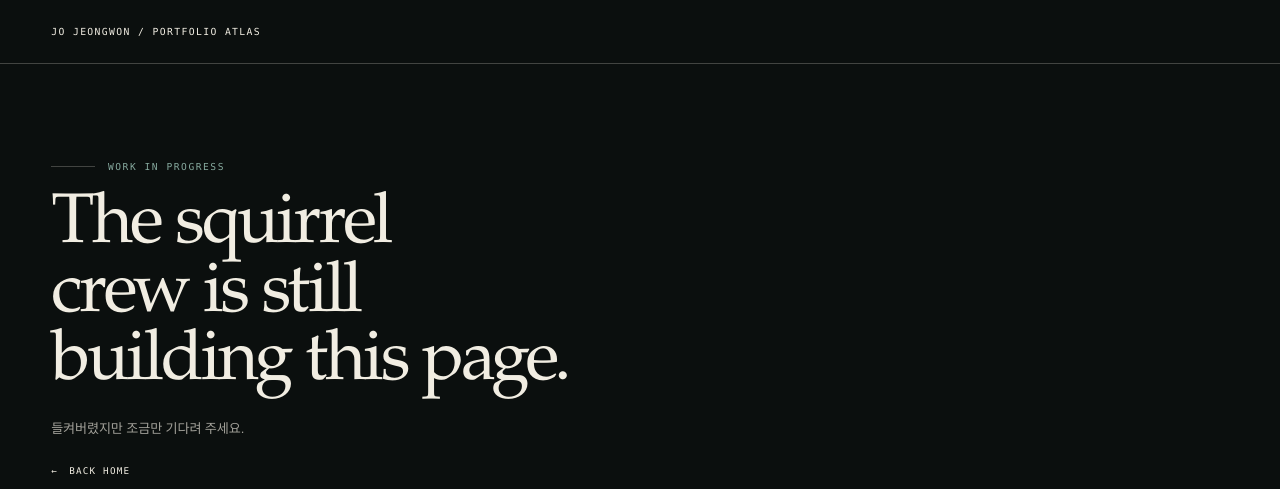
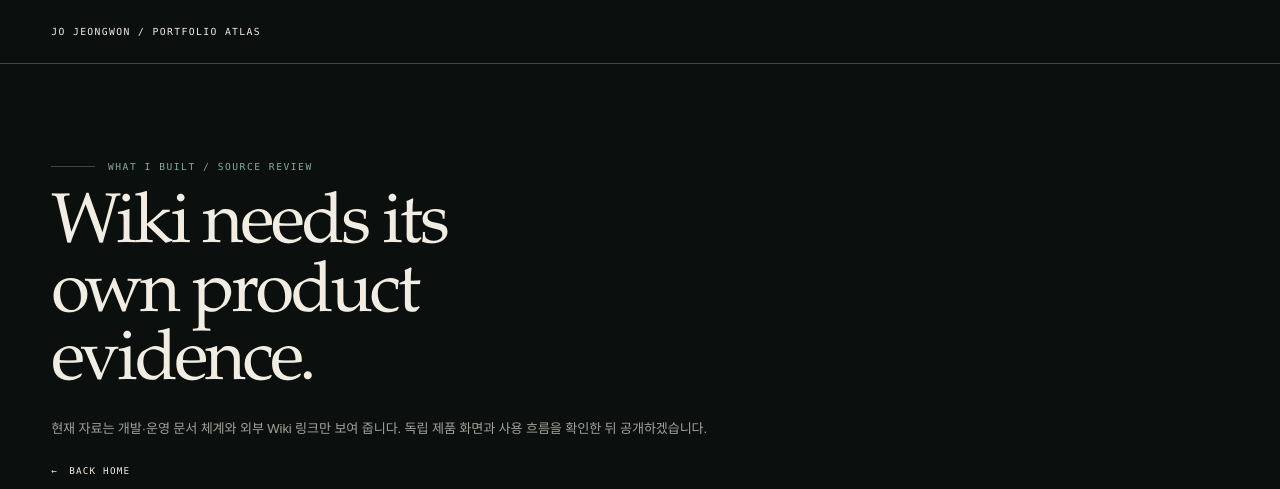
Before and after one commit to 2rlo/portfolio-atlas, a React (Vite) app: page /what/wiki in a window 1280 px wide. Shown: the top 489 px of the page. Built offline with nearby package versions, Linux system fonts and the light colour scheme.

Commit message:
feat(wiki): add source-needed route state

```diff
--- a/src/app/router.tsx
+++ b/src/app/router.tsx
@@ -16,6 +16,7 @@ import RagAssistantRoute from '../routes/RagAssistantRoute.tsx'
 import ReportRoute from '../routes/ReportRoute.tsx'
 import ScheduleRoute from '../routes/ScheduleRoute.tsx'
 import VersionLogRoute from '../routes/VersionLogRoute.tsx'
+import WikiRoute from '../routes/WikiRoute.tsx'
 import WorklogReviewRoute from '../routes/WorklogReviewRoute.tsx'
 import WorkInProgressRoute from '../routes/WorkInProgressRoute.tsx'
 
@@ -95,6 +96,10 @@ export const router = createBrowserRouter([
         Component: VersionLogRoute,
       },
       {
+        path: 'what/wiki',
+        Component: WikiRoute,
+      },
+      {
         path: 'what/schedule',
         Component: ScheduleRoute,
       },
--- /dev/null
+++ b/src/content/wiki.ts
@@ -0,0 +1,7 @@
+export const wikiPlaceholderContent = {
+  status: 'source-needed',
+  eyebrow: 'WHAT I BUILT / SOURCE REVIEW',
+  primaryCopy: 'Wiki needs its own product evidence.',
+  secondaryCopy:
+    '현재 자료는 개발·운영 문서 체계와 외부 Wiki 링크만 보여 줍니다. 독립 제품 화면과 사용 흐름을 확인한 뒤 공개하겠습니다.',
+} as const
--- /dev/null
+++ b/src/routes/WikiRoute.tsx
@@ -0,0 +1,15 @@
+import WorkInProgressPage from '../components/work-in-progress/WorkInProgressPage.tsx'
+import { wikiPlaceholderContent } from '../content/wiki.ts'
+import '../styles/work-in-progress.css'
+
+function WikiRoute() {
+  return (
+    <WorkInProgressPage
+      eyebrow={wikiPlaceholderContent.eyebrow}
+      primaryCopy={wikiPlaceholderContent.primaryCopy}
+      secondaryCopy={wikiPlaceholderContent.secondaryCopy}
+    />
+  )
+}
+
+export default WikiRoute
```
Also changed, not shown: 3 other files (tests, documents, lock files or other folders).
